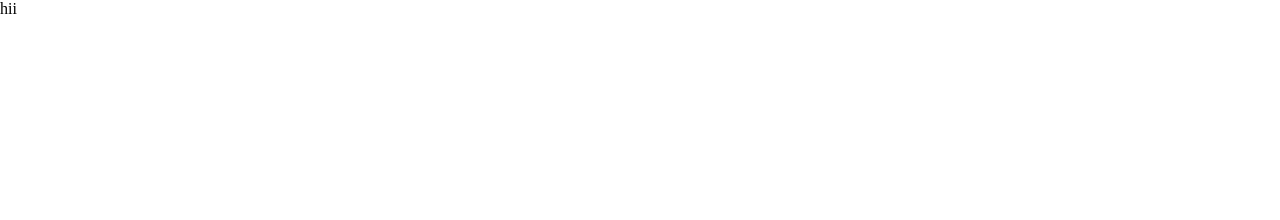
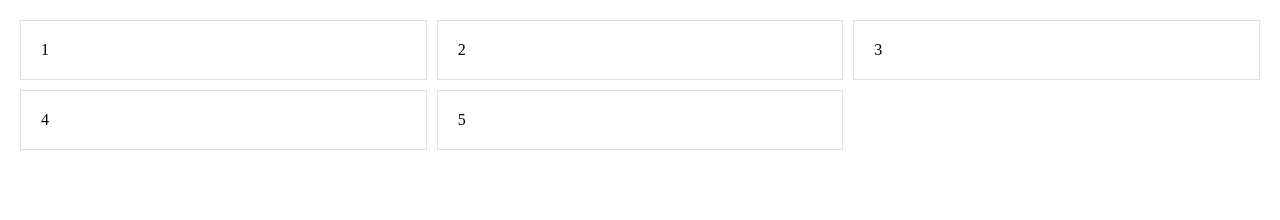
Before and after one commit to Roylouis123/hackathon, a React (Vite) app: page / in a window 1280 px wide. Shown: the top 220 px of the page. Built offline with nearby package versions, Linux system fonts and the light colour scheme.

Commit message:
inisital design layout

```diff
--- a/package.json
+++ b/package.json
@@ -10,6 +10,7 @@
     "preview": "vite preview"
   },
   "dependencies": {
+    "lodash": "^4.17.21",
     "react": "^18.2.0",
     "react-dom": "^18.2.0"
   },
--- a/src/App.jsx
+++ b/src/App.jsx
@@ -1,14 +1,13 @@
-
+import Dashboard from "./Components/Dashboard/Dashboard";
 
 function App() {
-
   return (
     <>
       <div>
-        hii
+        <Dashboard />
       </div>
     </>
-  )
+  );
 }
 
-export default App
+export default App;
--- a/src/Components/Dashboard/Dashboard.jsx
+++ b/src/Components/Dashboard/Dashboard.jsx
@@ -1,7 +1,12 @@
 import React from "react";
+import Designs from "../Designs/Designs";
 
 const Dashboard = () => {
-  return <div>Dashboard</div>;
+  return (
+    <div>
+      <Designs />
+    </div>
+  );
 };
 
 export default Dashboard;
--- /dev/null
+++ b/src/Components/Designs/Designs.css
@@ -0,0 +1,10 @@
+.design-container {
+  padding: 20px;
+  display: grid;
+  grid-template-columns: repeat(3, 1fr);
+  gap: 10px;
+}
+.design-box {
+  padding: 20px;
+  border: 1px solid #dfdfdf;
+}
--- /dev/null
+++ b/src/Components/Designs/Designs.jsx
@@ -0,0 +1,23 @@
+import { map } from "lodash";
+import "./Designs.css";
+import React from "react";
+
+const Designs = () => {
+  const Array = [
+    { id: 1, style: "" },
+    { id: 2, style: "" },
+    { id: 3, style: "" },
+    { id: 4, style: "" },
+    { id: 5, style: "" },
+  ];
+
+  return (
+    <div className="design-container">
+      {map(Array, (ay) => (
+        <div className="design-box">{ay.id}</div>
+      ))}
+    </div>
+  );
+};
+
+export default Designs;
```
Also changed, not shown: 1 other file (tests, documents, lock files or other folders).
